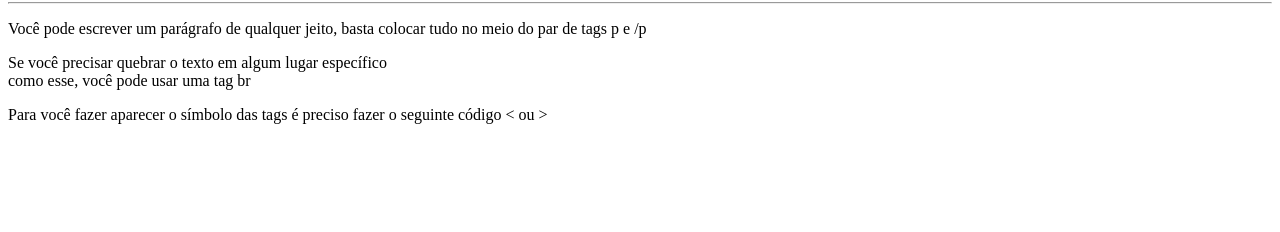
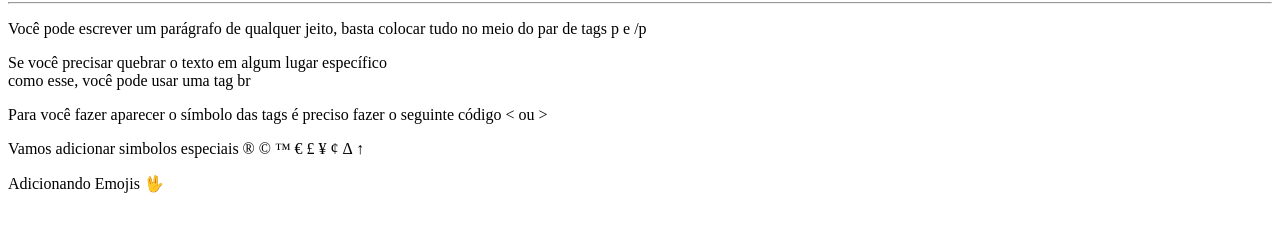
Before and after one commit to yagoandradelima/cursoemvideo-html5-css3, a plain HTML site: page ex002/index.html in a window 1280 px wide. Shown: the part 78-310 px from the top of the page. Drawn offline with Linux system fonts and the light colour scheme.

Commit message:
Update index.html

```diff
--- a/ex002/index.html
+++ b/ex002/index.html
@@ -12,5 +12,14 @@
     <p>Você pode escrever um parágrafo de qualquer jeito, basta colocar tudo no meio do par de tags p e /p</p>
     <p>Se você precisar quebrar o texto em algum lugar específico <br> como esse, você pode usar uma tag br</p>
     <p>Para você fazer aparecer o símbolo das tags é preciso fazer o seguinte código &lt; ou &gt; </p>
+    <!--lt significa LESS THAN e gt significa GREATER THAN-->
+    <p>Vamos adicionar simbolos especiais &reg; &copy; &trade; &euro; &pound; &yen; &cent; &Delta; &uparrow;
+    </p>
+    <p>
+        Adicionando Emojis &#x1F596;
+    </p>
 </body>
 </html>
+
+<!--É assim que se coloca um comentário dentro do html5
+funciona também quando há quebra de linhas dentro do código-->
```
